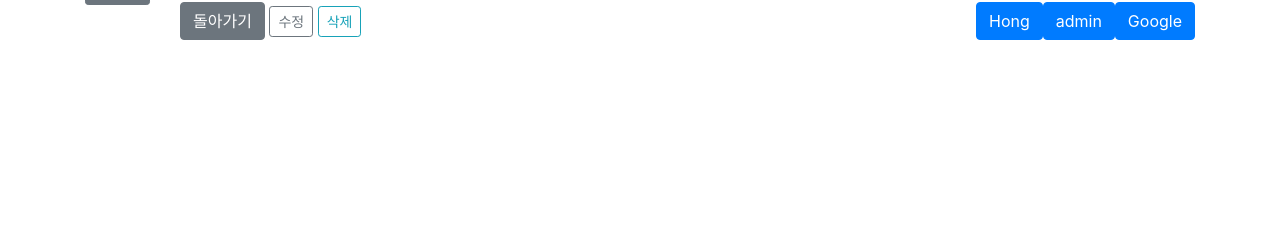
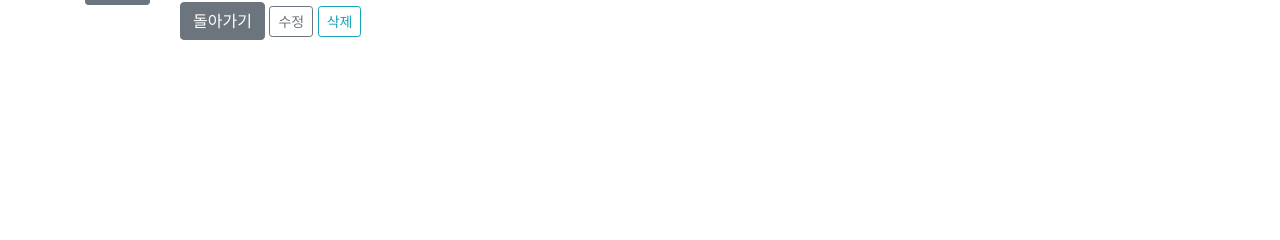
Before and after one commit to parkdavgit/django-deploy-test, a Django app: template templates/view_question.html in a window 1280 px wide. Shown: the part 194-434 px from the top of the page. Run offline with Django 3.2, Linux system fonts and the light colour scheme; the template is opened without the code that fills it, so the values that code supplies are empty; parts of the project's set-up code (start-up, migrations or seed data) failed here and were passed over; some libraries are stand-ins or nearby versions.

Commit message:
this directory

```diff
--- a/templates/view_question.html
+++ b/templates/view_question.html
@@ -11,7 +11,7 @@
    <div class="row my-3">
     <div class="col-1">
         <div class="bg-light text-center p-3 border font-weight-bolder mb-1">{{question.voter.count}}</div>
-        <a href="#"
+        <a href="{% url 'vote_question' question.id %}"
         class="btn btn-sm btn-secondary btn-block my-1">추천</a>
     </div>
 
@@ -48,9 +48,6 @@
 <a href="{% url 'question_delete' question.id %}"
        class="delete btn btn-sm btn-outline-info">삭제</a>
 
-<a href="https://www.google.ca/" class="btn btn-primary float-right">Google</a>
 
-<a href="./admin" class="btn btn-primary float-right">admin</a>
-<a href="https://www.youtube.com/watch?v=9aBppRyMDC8" class="btn btn-primary float-right">Hong</a>
 
 {% endblock %}
```
